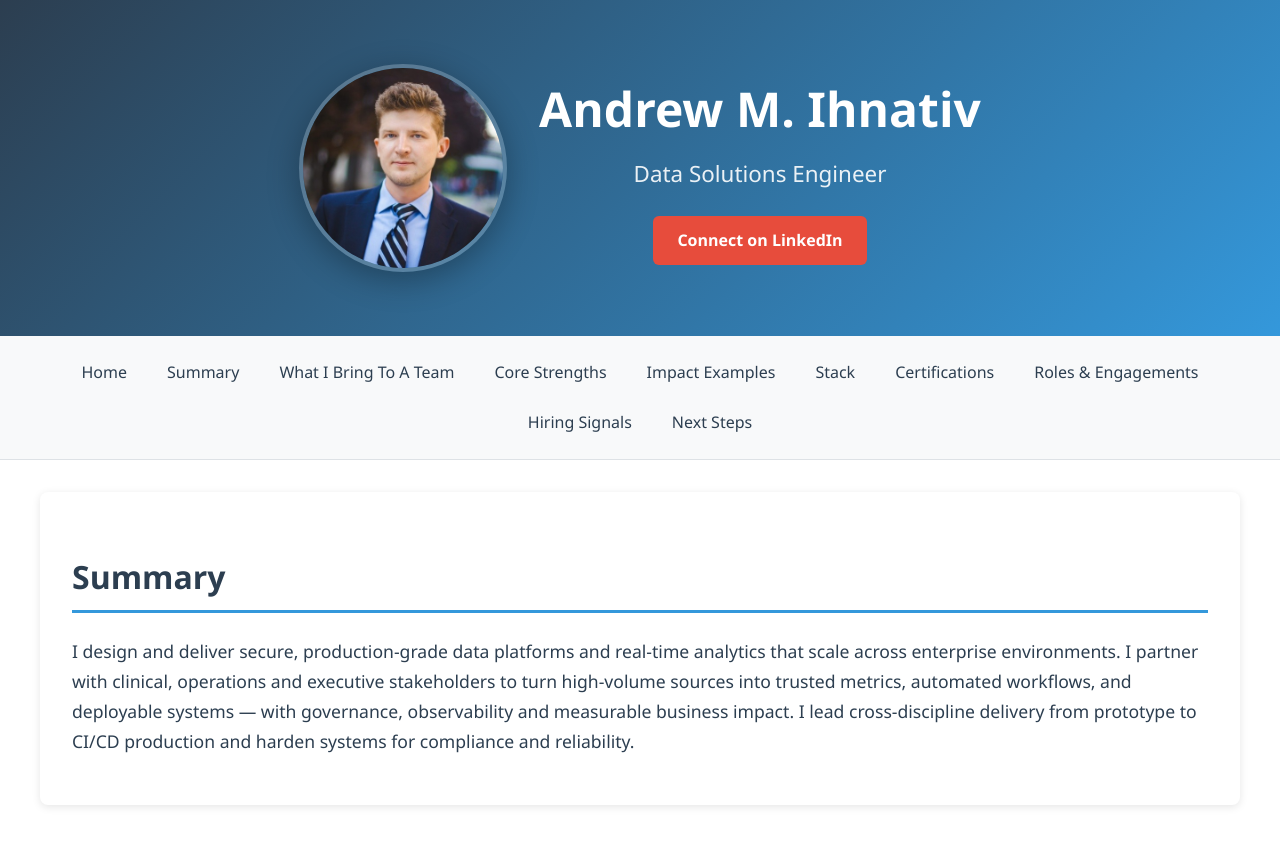
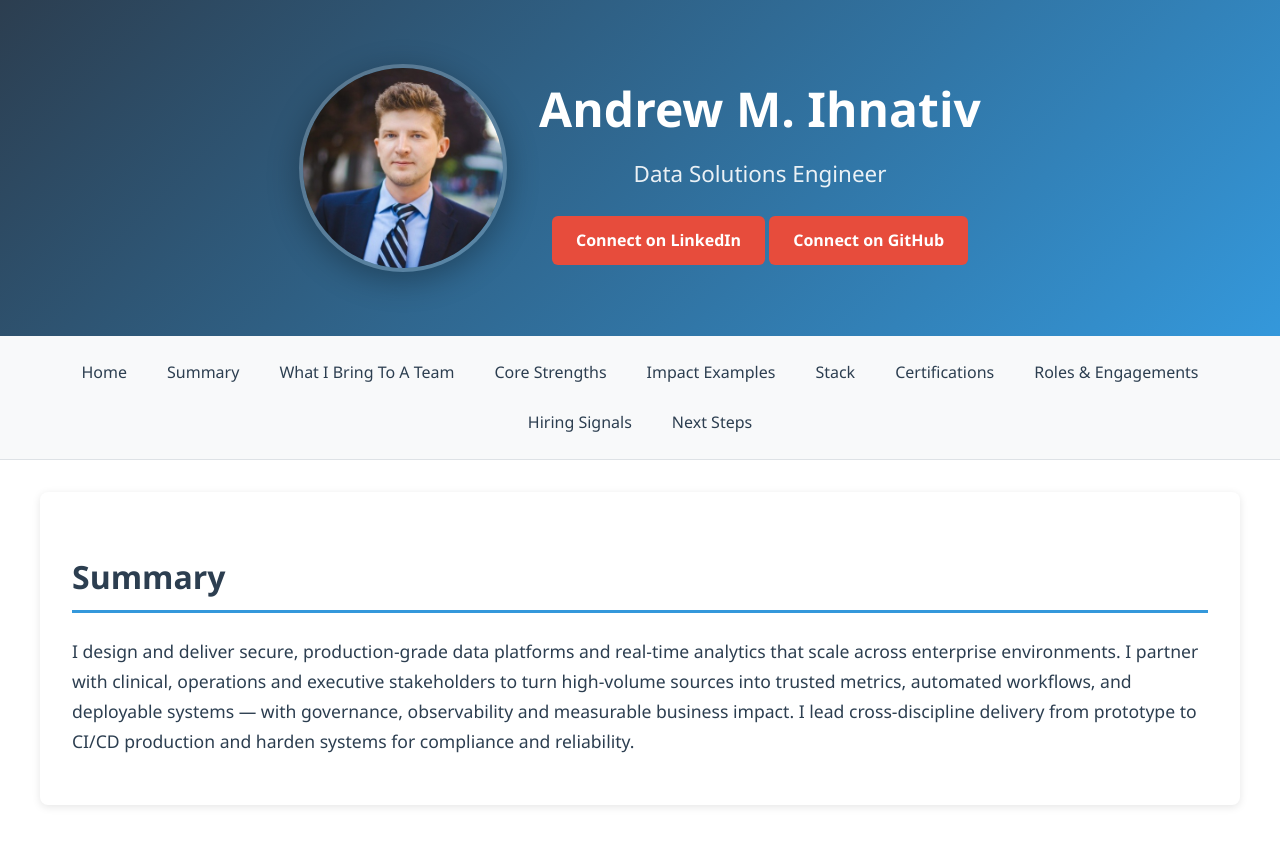
Before and after one commit to AndrewMichael2020/personal-gh-page, a Jekyll site: the page built from index.html, in a window 1280 px wide and 900 px high. Shown: the top 846 px of the window. Built offline with Jekyll 4.4.1, drawn with Linux system fonts in a browser that asks for light colours.

Commit message:
Update index.html

```diff
--- a/index.html
+++ b/index.html
@@ -11,6 +11,9 @@ layout: default
       <p class="hero-subtitle">Data Solutions Engineer</p>
       <a href="https://www.linkedin.com/in/andrew-m-ignatov-879842146/" target="_blank" class="linkedin-btn">
         Connect on LinkedIn
+      </a>
+      <a href="https://github.com/AndrewMichael2020" target="_blank" class="linkedin-btn">
+        Connect on GitHub
       </a>
     </div>
   </div>
```
